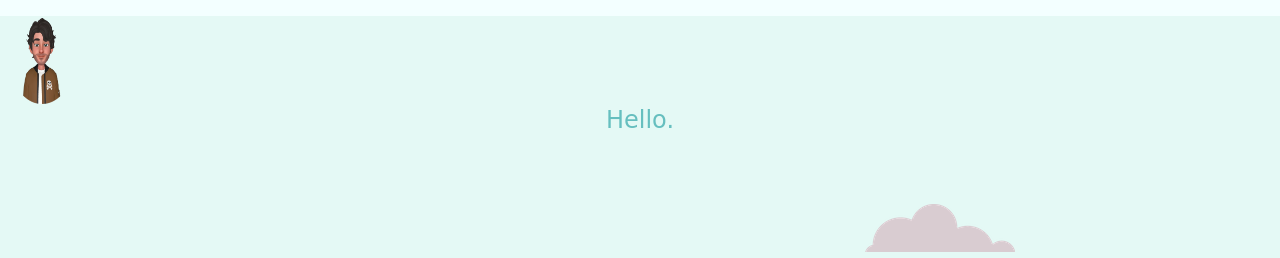
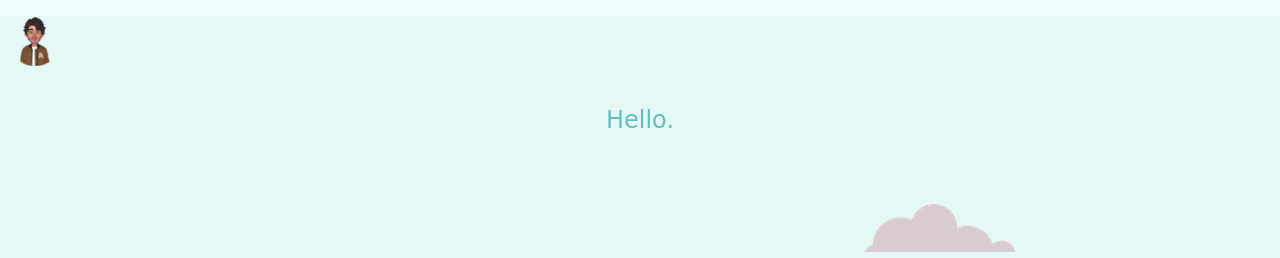
Before and after one commit to Rishabhs089/Website, a plain HTML site: page index.html in a window 1280 px wide. Shown: the top 258 px of the page. Drawn offline with Linux system fonts and the light colour scheme; a web font is replaced by a local one.

Commit message:
updated profile pic

```diff
--- a/index.html
+++ b/index.html
@@ -11,7 +11,7 @@
 </head>
 <body>
   <p>
-    <img class="profile-img" height="11%" width="5%" src="images_f\profile.png" alt="Profile Picture">
+    <img class="profile-img" height="50px" width="50px" src="images_f\profile.png" alt="Profile Picture">
   </p>
   <div class="top">
     <h2 class="Hello">Hello.</h2>
```
